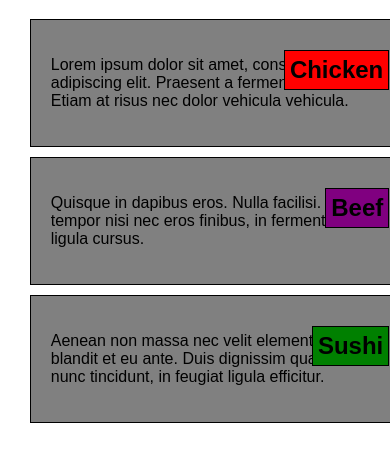
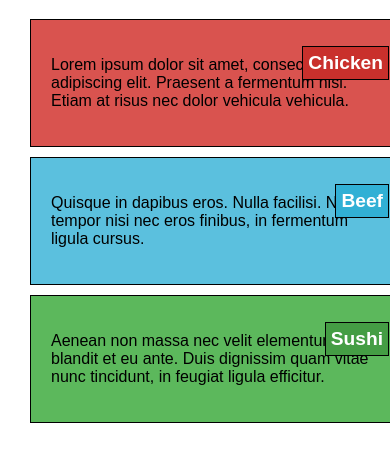
Before and after one commit to Nurdaulet1123/Module2-solution, a plain HTML site: page index.html in a window 390 px wide. Shown: the part 81-542 px from the top of the page. Drawn offline with Linux system fonts and the light colour scheme.

Commit message:
Update style.css

```diff
--- a/style.css
+++ b/style.css
@@ -1,15 +1,18 @@
 
+/* Основные стили */
 body, html {
     margin: 0;
     padding: 0;
     font-family: Arial, sans-serif;
 }
 
+/* Контейнер для страницы */
 .container {
     width: 100%;
     padding: 20px;
 }
 
+/* Стили заголовка */
 header {
     text-align: center;
     margin-bottom: 20px;
@@ -27,20 +30,21 @@ h1 {
     padding: 20px;
     box-sizing: border-box;
     position: relative;
-    color: black; /* Цвет текста */
+    background-color: lightgrey; /* Общий цвет фона для всех секций */
+    color: black;
 }
 
 /* Цвета фона для каждой секции */
 .section1 {
-    background-color: grey; /* Курица - светло-красный */
+    background-color: #d9534f; /* Цвет для первой секции - светло-красный */
 }
 
 .section2 {
-    background-color: grey; /* Говядина - фиолетовый */
+    background-color: #5bc0de; /* Цвет для второй секции - светло-синий */
 }
 
 .section3 {
-    background-color: grey; /* Суши - зеленый */
+    background-color: #5cb85c; /* Цвет для третьей секции - светло-зеленый */
 }
 
 /* Цвета для заголовков каждой секции */
@@ -50,50 +54,35 @@ h1 {
     right: 10px;
     padding: 5px;
     border: 1px solid black;
+    font-size: 1.2em;
+    font-weight: bold;
 }
 
 .section1 .section-title {
-    background-color: red; /* Заголовок курицы - темно-красный */
+    background-color: #c9302c; /* Темно-красный */
+    color: white;
 }
 
 .section2 .section-title {
-    background-color: purple; /* Заголовок говядины - темно-фиолетовый */
+    background-color: #31b0d5; /* Темно-синий */
+    color: white;
 }
 
 .section3 .section-title {
-    background-color: green; /* Заголовок суши - темно-зеленый */
+    background-color: #449d44; /* Темно-зеленый */
+    color: white;
 }
 
 /* Адаптивный дизайн: Десктоп */
 @media (min-width: 992px) {
     .section {
         float: left;
-        width: 30%;
+        width: 30%; /* Каждая секция занимает 30% ширины экрана */
     }
 }
 
 /* Адаптивный дизайн: Планшет */
 @media (min-width: 768px) and (max-width: 991px) {
     .section {
-        width: 45%;
-        float: left;
-    }
-
-    .section2 {
-        clear: left;
-    }
-
-    .section3 {
-        width: 95%;
-        clear: left;
-    }
-}
-
-/* Адаптивный дизайн: Мобильные устройства */
-@media (max-width: 767px) {
-    .section {
-        width: 95%;
-        margin: 10px auto;
-        float: none;
-    }
-}
+        width: 45%; /* Две секции занимают 45% ширины */
+        float: left
```
